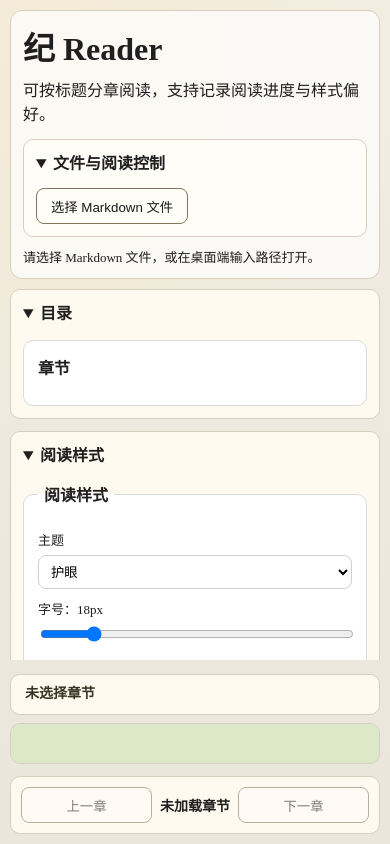
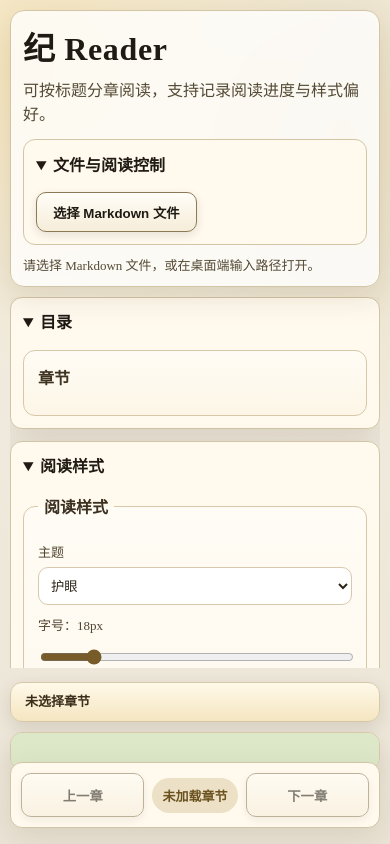
Before and after one commit to olojiang/markdown_reader, a Vue app: page / in a window 390 px wide. Built offline with nearby package versions, Linux system fonts and the light colour scheme.

Commit message:
feat(ui): refresh mobile reading experience and bump to v0.1.3

```diff
--- a/package.json
+++ b/package.json
@@ -1,6 +1,6 @@
 {
   "name": "markdown-reader",
-  "version": "0.1.2",
+  "version": "0.1.3",
   "private": true,
   "type": "module",
   "main": "out/main/index.js",
--- a/src/renderer/src/App.vue
+++ b/src/renderer/src/App.vue
@@ -797,6 +797,17 @@ function clampNumber(value: number, min: number, max: number): number {
 }
 
 .md-reader-app-root {
+  --md-surface-0: #f4efe2;
+  --md-surface-1: rgba(255, 255, 255, 0.78);
+  --md-surface-2: #fff9ee;
+  --md-stroke: #d2c5a6;
+  --md-stroke-strong: #8c7a57;
+  --md-text-main: #1f1b14;
+  --md-text-subtle: #544a35;
+  --md-accent: #6b5220;
+  --md-accent-weak: #ece1c6;
+  --md-shadow-soft: 0 10px 32px rgba(62, 49, 20, 0.12);
+  --md-focus-ring: 0 0 0 3px rgba(107, 82, 32, 0.26);
   box-sizing: border-box;
   height: 100%;
   min-height: 0;
@@ -807,9 +818,10 @@ function clampNumber(value: number, min: number, max: number): number {
   gap: 14px;
   overflow: hidden;
   background:
-    radial-gradient(circle at 15% 10%, #f4ead5 0%, transparent 42%),
-    linear-gradient(180deg, #f2ede2 0%, #ebe6db 100%);
-  color: #1f1f1f;
+    radial-gradient(circle at 8% 8%, #f6e5bd 0%, transparent 36%),
+    radial-gradient(circle at 88% 16%, #ece0c4 0%, transparent 40%),
+    linear-gradient(180deg, #f3efe4 0%, #ece5d7 100%);
+  color: var(--md-text-main);
   font-family: 'Source Han Serif SC', 'PingFang SC', serif;
 }
 
@@ -823,32 +835,37 @@ function clampNumber(value: number, min: number, max: number): number {
 }
 
 .md-reader-header-section {
-  padding: 14px;
-  border-radius: 12px;
-  border: 1px solid #d8cfbb;
-  background: rgba(255, 255, 255, 0.72);
+  padding: 14px 16px;
+  border-radius: 14px;
+  border: 1px solid var(--md-stroke);
+  background: var(--md-surface-1);
+  box-shadow: var(--md-shadow-soft);
+  backdrop-filter: blur(3px);
 }
 
 .md-reader-header-title {
   margin-top: 0;
   margin-bottom: 8px;
+  color: var(--md-text-main);
+  letter-spacing: 0.02em;
 }
 
 .md-reader-header-description {
   margin-top: 0;
   margin-bottom: 14px;
+  color: var(--md-text-subtle);
 }
 
 .md-reader-header-panel-details {
-  border: 1px solid #d8cfbb;
-  border-radius: 10px;
-  background: #fffdf8;
+  border: 1px solid var(--md-stroke);
+  border-radius: 12px;
+  background: var(--md-surface-2);
 }
 
 .md-reader-header-panel-summary {
   cursor: pointer;
   font-weight: 700;
-  padding: 10px 12px;
+  padding: 12px;
   user-select: none;
 }
 
@@ -867,11 +884,13 @@ function clampNumber(value: number, min: number, max: number): number {
 
 .md-reader-open-form-path-input {
   width: 100%;
-  min-height: 38px;
+  min-height: 40px;
   box-sizing: border-box;
   padding: 0 10px;
-  border: 1px solid #ccbea0;
-  border-radius: 8px;
+  border: 1px solid var(--md-stroke);
+  border-radius: 10px;
+  background: #ffffff;
+  color: var(--md-text-main);
 }
 
 .md-reader-open-form-button-group {
@@ -888,13 +907,41 @@ function clampNumber(value: number, min: number, max: number): number {
 .md-reader-open-form-dialog-button,
 .md-reader-workspace-navigation-button,
 .md-reader-floating-config-button {
-  min-height: 36px;
-  padding: 0 14px;
-  border: 1px solid #7f755a;
-  border-radius: 8px;
-  background: #fffdf8;
-  color: #1a1a1a;
+  min-height: 40px;
+  padding: 0 16px;
+  border: 1px solid var(--md-stroke-strong);
+  border-radius: 10px;
+  background: linear-gradient(180deg, #fffdf7 0%, #f6edd9 100%);
+  color: var(--md-text-main);
+  font-weight: 600;
   cursor: pointer;
+  transition: transform 160ms ease, box-shadow 160ms ease, filter 160ms ease;
+  box-shadow: 0 3px 10px rgba(57, 45, 20, 0.12);
+}
+
+.md-reader-open-form-submit-button:hover,
+.md-reader-open-form-dialog-button:hover,
+.md-reader-workspace-navigation-button:hover,
+.md-reader-floating-config-button:hover {
+  filter: brightness(1.01);
+  transform: translateY(-1px);
+  box-shadow: 0 8px 18px rgba(57, 45, 20, 0.18);
+}
+
+.md-reader-open-form-submit-button:active,
+.md-reader-open-form-dialog-button:active,
+.md-reader-workspace-navigation-button:active,
+.md-reader-floating-config-button:active {
+  transform: translateY(0);
+}
+
+.md-reader-open-form-submit-button:focus-visible,
+.md-reader-open-form-dialog-button:focus-visible,
+.md-reader-workspace-navigation-button:focus-visible,
+.md-reader-floating-config-button:focus-visible,
+.md-reader-open-form-path-input:focus-visible {
+  outline: none;
+  box-shadow: var(--md-focus-ring);
 }
 
 .md-reader-open-form-submit-button:disabled,
@@ -908,6 +955,7 @@ function clampNumber(value: number, min: number, max: number): number {
   margin-top: 10px;
   margin-bottom: 0;
   font-size: 13px;
+  color: var(--md-text-subtle);
 }
 
 .md-reader-workspace-shell {
@@ -929,16 +977,17 @@ function clampNumber(value: number, min: number, max: number): number {
 }
 
 .md-reader-sidebar-panel-details {
-  border: 1px solid #d5cfbf;
-  border-radius: 10px;
-  background: #fffaf0;
+  border: 1px solid var(--md-stroke);
+  border-radius: 12px;
+  background: var(--md-surface-2);
+  box-shadow: var(--md-shadow-soft);
 }
 
 .md-reader-sidebar-panel-summary {
   cursor: pointer;
   user-select: none;
   font-weight: 700;
-  padding: 10px 12px;
+  padding: 11px 12px;
 }
 
 .md-reader-sidebar-panel-content-section {
@@ -957,10 +1006,11 @@ function clampNumber(value: number, min: number, max: number): number {
 }
 
 .md-reader-workspace-navigation-footer {
-  border: 1px solid #d5cfbf;
-  border-radius: 10px;
-  background: #fffaf0;
+  border: 1px solid var(--md-stroke);
+  border-radius: 12px;
+  background: var(--md-surface-2);
   padding: 10px;
+  box-shadow: var(--md-shadow-soft);
 }
 
 .md-reader-workspace-navigation-nav {
@@ -972,8 +1022,12 @@ function clampNumber(value: number, min: number, max: number): number {
 
 .md-reader-workspace-navigation-progress {
   margin: 0;
-  font-size: 14px;
+  font-size: 13px;
   font-weight: 600;
+  color: var(--md-accent);
+  padding: 8px 10px;
+  border-radius: 999px;
+  background: var(--md-accent-weak);
 }
 
 .md-reader-floating-config-button {
@@ -981,8 +1035,8 @@ function clampNumber(value: number, min: number, max: number): number {
   right: 16px;
   top: calc(env(safe-area-inset-top, 0px) + 14px);
   z-index: 20;
-  background: #f8f2e1;
-  box-shadow: 0 4px 14px rgba(47, 39, 22, 0.2);
+  background: linear-gradient(180deg, #fff7de 0%, #efdfb8 100%);
+  box-shadow: 0 8px 20px rgba(47, 39, 22, 0.28);
 }
 
 @media (max-width: 900px) {
@@ -1023,10 +1077,28 @@ function clampNumber(value: number, min: number, max: number): number {
 
   .md-reader-workspace-navigation-button {
     width: 100%;
+    min-height: 44px;
   }
 
   .md-reader-workspace-navigation-progress {
     text-align: center;
+    white-space: nowrap;
+  }
+
+  .md-reader-workspace-navigation-footer {
+    position: sticky;
+    bottom: calc(env(safe-area-inset-bottom, 0px) + 6px);
+    z-index: 9;
+    backdrop-filter: blur(4px);
+  }
+}
+
+@media (prefers-reduced-motion: reduce) {
+  .md-reader-open-form-submit-button,
+  .md-reader-open-form-dialog-button,
+  .md-reader-workspace-navigation-button,
+  .md-reader-floating-config-button {
+    transition: none;
   }
 }
 </style>
--- a/src/renderer/src/components/ChapterList.vue
+++ b/src/renderer/src/components/ChapterList.vue
@@ -63,24 +63,26 @@ onMounted(() => {
 
 <style lang="less" scoped>
 .md-reader-chapter-nav-wrapper {
-  border: 1px solid #dadada;
-  border-radius: 10px;
+  border: 1px solid #d7c8a9;
+  border-radius: 12px;
   padding: 14px;
-  background: #ffffff;
+  background: linear-gradient(180deg, #fffcf5 0%, #fdf6e7 100%);
 }
 
 .md-reader-chapter-nav-title {
   margin-top: 0;
   margin-bottom: 12px;
   font-size: 16px;
+  color: #3e3321;
 }
 
 .md-reader-chapter-nav-list {
   margin: 0;
   padding-left: 0;
   list-style: none;
-  max-height: 320px;
+  max-height: min(48vh, 460px);
   overflow-y: auto;
+  scrollbar-gutter: stable;
 }
 
 .md-reader-chapter-nav-item + .md-reader-chapter-nav-item {
@@ -90,16 +92,37 @@ onMounted(() => {
 .md-reader-chapter-nav-button {
   width: 100%;
   text-align: left;
-  border: 1px solid #dadada;
-  border-radius: 8px;
-  background: #f6f6f6;
-  color: #1f1f1f;
-  padding: 8px 10px;
+  min-height: 44px;
+  border: 1px solid #ddcfb5;
+  border-radius: 10px;
+  background: #fffaf0;
+  color: #2e271a;
+  padding: 10px 12px;
   cursor: pointer;
+  font-size: 14px;
+  line-height: 1.35;
+  transition: border-color 140ms ease, background-color 140ms ease, transform 140ms ease;
 }
 
 .md-reader-chapter-nav-button-active {
-  border-color: #2549b0;
-  background: #e7edff;
+  border-color: #5f4920;
+  background: linear-gradient(180deg, #fef5dd 0%, #efdbad 100%);
+  box-shadow: inset 0 0 0 1px rgba(95, 73, 32, 0.15);
+}
+
+.md-reader-chapter-nav-button:hover {
+  border-color: #b8a27d;
+  transform: translateY(-1px);
+}
+
+.md-reader-chapter-nav-button:focus-visible {
+  outline: none;
+  box-shadow: 0 0 0 3px rgba(107, 82, 32, 0.2);
+}
+
+@media (prefers-reduced-motion: reduce) {
+  .md-reader-chapter-nav-button {
+    transition: none;
+  }
 }
 </style>
--- a/src/renderer/src/components/ReaderArticle.vue
+++ b/src/renderer/src/components/ReaderArticle.vue
@@ -100,18 +100,19 @@ onMounted(() => {
   min-height: 0;
   display: grid;
   grid-template-rows: auto minmax(0, 1fr);
-  gap: 8px;
+  gap: 10px;
 }
 
 .md-reader-article-title-header {
-  padding: 10px 14px;
-  border: 1px solid #d5cfbf;
-  border-radius: 10px;
-  background: #fffaf0;
-  color: #3a3222;
+  padding: 11px 14px;
+  border: 1px solid #d7c8a9;
+  border-radius: 12px;
+  background: linear-gradient(180deg, #fff9e9 0%, #f5e6c1 100%);
+  color: #3a2e1a;
   font-size: 14px;
   font-weight: 600;
   line-height: 1.35;
+  box-shadow: 0 6px 18px rgba(53, 41, 19, 0.12);
 }
 
 .md-reader-article-body-article {
@@ -123,8 +124,9 @@ onMounted(() => {
   line-height: var(--md-reader-line-height);
   color: var(--md-reader-font-color);
   background-color: var(--md-reader-background-color);
-  border-radius: 10px;
-  border: 1px solid #d5cfbf;
+  border-radius: 12px;
+  border: 1px solid #d7c8a9;
+  box-shadow: 0 8px 22px rgba(53, 41, 19, 0.1);
 }
 
 .md-reader-article-body-article :deep(h1),
@@ -139,4 +141,12 @@ onMounted(() => {
   margin-top: 0.75em;
   margin-bottom: 0.75em;
 }
+
+@media (max-width: 900px) {
+  .md-reader-article-title-header {
+    padding-top: 10px;
+    padding-bottom: 10px;
+    font-size: 13px;
+  }
+}
 </style>
--- a/src/renderer/src/components/ReaderSettings.vue
+++ b/src/renderer/src/components/ReaderSettings.vue
@@ -117,14 +117,15 @@ function updateTheme(themeKey: string): void {
 .md-reader-settings-fieldset {
   margin: 0;
   padding: 14px;
-  border: 1px solid #dadada;
-  border-radius: 10px;
-  background: #ffffff;
+  border: 1px solid #d7c8a9;
+  border-radius: 12px;
+  background: linear-gradient(180deg, #fffcf5 0%, #fdf6e7 100%);
 }
 
 .md-reader-settings-legend {
   padding: 0 6px;
   font-weight: 600;
+  color: #3b301f;
 }
 
 .md-reader-settings-label {
@@ -132,6 +133,7 @@ function updateTheme(themeKey: string): void {
   margin-top: 10px;
   margin-bottom: 6px;
   font-size: 13px;
+  color: #4f452f;
 }
 
 .md-reader-settings-range-input,
@@ -142,17 +144,30 @@ function updateTheme(themeKey: string): void {
 }
 
 .md-reader-settings-select-input {
-  min-height: 34px;
-  border: 1px solid #d0d0d0;
-  border-radius: 8px;
+  min-height: 38px;
+  border: 1px solid #d8c9ad;
+  border-radius: 10px;
   padding: 0 8px;
   background: #ffffff;
+  color: #2d261a;
 }
 
 .md-reader-settings-color-input {
-  min-height: 36px;
-  border: 1px solid #d0d0d0;
-  border-radius: 8px;
+  min-height: 40px;
+  border: 1px solid #d8c9ad;
+  border-radius: 10px;
   padding: 4px;
 }
+
+.md-reader-settings-range-input {
+  accent-color: #775b28;
+  min-height: 30px;
+}
+
+.md-reader-settings-select-input:focus-visible,
+.md-reader-settings-color-input:focus-visible,
+.md-reader-settings-range-input:focus-visible {
+  outline: none;
+  box-shadow: 0 0 0 3px rgba(107, 82, 32, 0.2);
+}
 </style>
```
Also changed, not shown: 1 other file (tests, documents, lock files or other folders).
